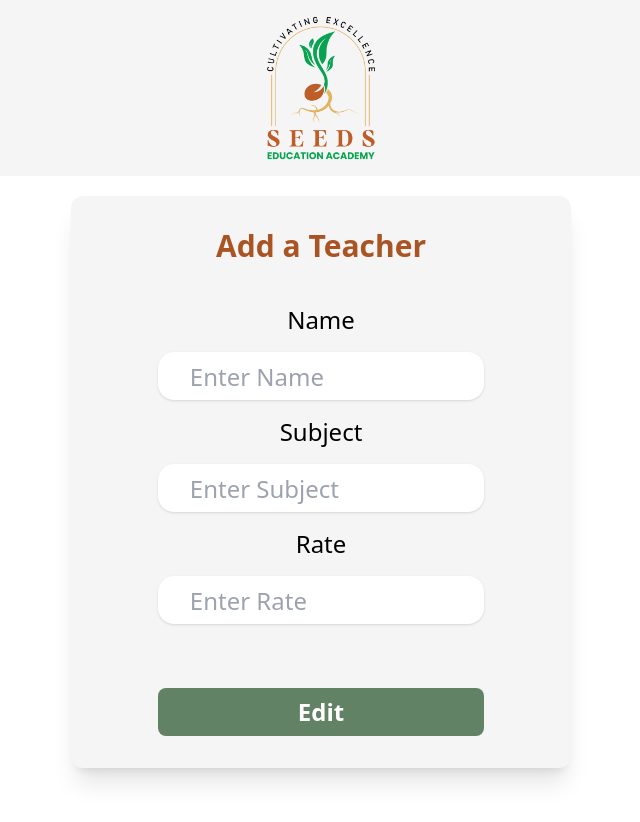
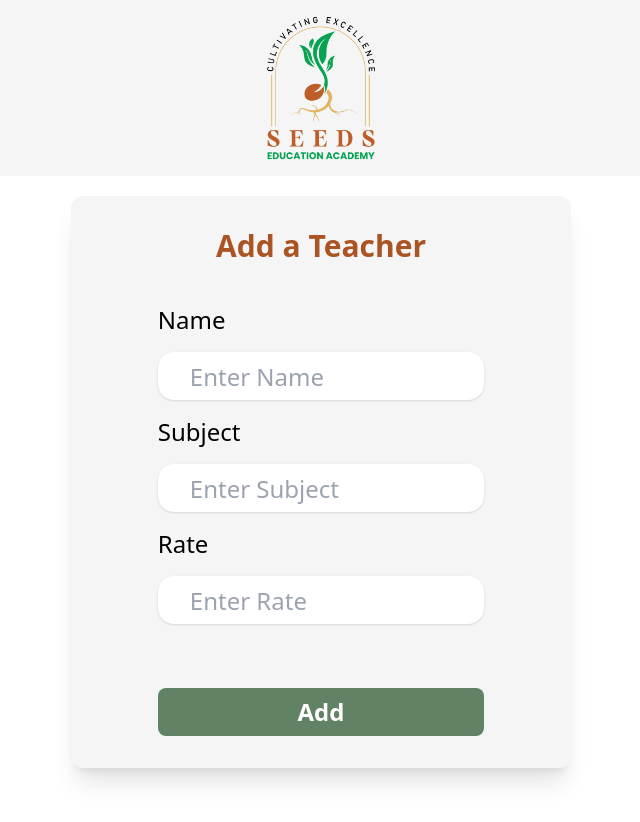
Before and after one commit to yanshin15/seeds-payroll-fe, a React (Vite) app: page /create in a window 1280 px wide. Shown: the top 822 px of the page, without its empty margins (319-959 px from the left). Built offline with nearby package versions, Linux system fonts and the light colour scheme.

Commit message:
Create functionality

```diff
--- a/src/pages/CreatePage.jsx
+++ b/src/pages/CreatePage.jsx
@@ -1,36 +1,90 @@
-import React from "react";
+import axios from "axios";
+import React, { useState } from "react";
+import { useNavigate } from "react-router-dom";
 
 const CreatePage = () => {
+  const [name, setName] = useState("");
+  const [subject, setSubject] = useState("");
+  const [rate, setRate] = useState();
+  const [isLoading, setIsLoading] = useState(false);
+  const navigate = useNavigate();
+
+  const saveTeachers = async (e) => {
+    e.preventDefault();
+    if (!name || !subject || !rate) {
+      alert("Please fill out all fields");
+      return;
+    }
+    try {
+      setIsLoading(true);
+      const response = await axios.post(
+        "http://localhost:5038/api/teachers/add",
+        { name: name, subject: subject, rate: rate }
+      );
+      alert(`Saved Teacher ${response.data.name} successfully.`);
+      navigate("/");
+    } catch (error) {
+      console.log(error);
+    }
+  };
+
   return (
     <section className="bg-white px-4 w-full h-screen flex flex-col items-center p-5">
       <form
-        action=""
+        onSubmit={saveTeachers}
         className="shadow-xl rounded-xl bg-lightcream p-8 text-2xl items-center w-2/5 h-auto flex flex-col gap-4"
       >
         <h1 className="text-darkbrown text-3xl font-bold mb-6">
           Add a Teacher
         </h1>
-        <label>Name</label>
+        <span className="w-3/4">
+          <label className="self-start w-4/5">Name</label>
+        </span>
+
         <input
+          value={name}
           type="text"
           className="w-3/4 h-12 px-8 py-4 rounded-2xl shadow "
           placeholder="Enter Name"
+          onChange={(e) => {
+            setName(e.target.value);
+          }}
         />
-        <label>Subject</label>
+        <span className="w-3/4">
+          <label>Subject</label>
+        </span>
+
         <input
+          value={subject}
+          onChange={(e) => {
+            setSubject(e.target.value);
+          }}
           type="text"
           className="w-3/4 h-12 px-8 py-4 rounded-2xl shadow"
           placeholder="Enter Subject"
         />
-        <label>Rate</label>
+        <span className="w-3/4">
+          <label>Rate</label>
+        </span>
+
         <input
+          value={rate}
+          onChange={(e) => {
+            setRate(e.target.value);
+          }}
           type="text"
           className="w-3/4 h-12 px-8 py-4 rounded-2xl shadow"
           placeholder="Enter Rate"
         />
-        <button className="duration-200 text-center w-3/4 font-semibold  bg-darkgreen px-4 py-2 rounded-lg hover:bg-seedsgreen text-white mt-12">
-          Edit
-        </button>
+        {isLoading ? (
+          <button className="duration-200 text-center w-3/4 font-semibold  bg-darkgreen px-4 py-2 rounded-lg hover:bg-seedsgreen text-white mt-12 cursor-not-allowed">
+            Add
+          </button>
+        ) : (
+          <button className="duration-200 text-center w-3/4 font-semibold  bg-darkgreen px-4 py-2 rounded-lg hover:bg-seedsgreen text-white mt-12">
+            Add
+          </button>
+        )}
       </form>
     </section>
   );
--- a/src/pages/EditPage.jsx
+++ b/src/pages/EditPage.jsx
@@ -3,36 +3,47 @@ import React from "react";
 const EditPage = () => {
   return (
     <section className="bg-white px-4 w-full h-screen flex flex-col items-center p-5">
-      <form
-        action=""
-        className="shadow-xl rounded-xl bg-lightcream p-8 text-2xl items-center w-2/5 h-auto flex flex-col gap-4"
-      >
+      <form className="shadow-xl rounded-xl bg-lightcream p-8 text-2xl items-center w-2/5 h-auto flex flex-col gap-4">
         <h1 className="text-darkbrown text-3xl font-bold mb-6">
-          Edit teacher details
+          Add a Teacher
         </h1>
-        <label>Name</label>
+
+        <span className="w-3/4">
+          <label className="self-start w-4/5">Name</label>
+        </span>
         <input
           type="text"
           className="w-3/4 h-12 px-8 py-4 rounded-2xl shadow "
           placeholder="Enter Name"
+          onChange={(e) => {
+            setName(e.target.value);
+          }}
         />
-        <label>Subject</label>
+        <span className="w-3/4">
+          <label>Subject</label>
+        </span>
         <input
           type="text"
           className="w-3/4 h-12 px-8 py-4 rounded-2xl shadow"
           placeholder="Enter Subject"
         />
-        <label>Rate</label>
+
+        <span className="w-3/4">
+          <label>Rate</label>
+        </span>
         <input
           type="text"
           className="w-3/4 h-12 px-8 py-4 rounded-2xl shadow"
           placeholder="Enter Rate"
         />
-        <label>Hours Worked</label>
+
+        <span className="w-3/4">
+          <label>Hours Worked</label>
+        </span>
         <input
           type="text"
           className="w-3/4 h-12 px-8 py-4 rounded-2xl shadow"
-          placeholder="Enter Hours worked."
+          placeholder="Enter hours worked"
         />
         <button className="duration-200 text-center w-3/4 font-semibold  bg-darkgreen px-4 py-2 rounded-lg hover:bg-seedsgreen text-white mt-12">
           Edit
--- a/src/pages/HomePage.jsx
+++ b/src/pages/HomePage.jsx
@@ -2,11 +2,12 @@ import React, { useEffect, useState } from "react";
 import axios from "axios";
 import { Link } from "react-router-dom";
 import { faCirclePlus, faMoneyBill1 } from "@fortawesome/free-solid-svg-icons";
+import { faSquarePlus } from "@fortawesome/free-regular-svg-icons";
 import { FontAwesomeIcon } from "@fortawesome/react-fontawesome";
 import TeacherDisplay from "../components/TeacherDisplay";
 
 const HomePage = () => {
-  const [products, setProducts] = useState([]);
+  const [teachers, setTeachers] = useState([]);
   const [isLoading, setIsLoading] = useState(false);
 
   const getProducts = async () => {
@@ -14,7 +15,7 @@ const HomePage = () => {
       setIsLoading(true);
       const response = await axios.get("http://localhost:5038/api/teachers/");
       console.log(response.data);
-      setProducts(response.data);
+      setTeachers(response.data);
       setIsLoading(false);
     } catch (error) {
       console.log(error);
@@ -28,26 +29,28 @@ const HomePage = () => {
   return (
     <div className=" bg-lightcream px-4 w-full h-full flex flex-col">
       {isLoading ? (
-        "Loading..."
+        <div className="flex justify-center items-center h-screen text-2xl font-bold">
+          "Loading Teachers..."
+        </div>
       ) : (
         <>
-          <span className="flex justify-between gap-8 p-2 px-6">
+          <span className="flex justify-start gap-8 p-2 px-6">
             <Link to="/create">
               <FontAwesomeIcon
-                icon={faCirclePlus}
-                className="h-8 text-darkbrown hover:scale-105 hover:text-seedsbrown duration-200"
+                icon={faSquarePlus}
+                className="h-9 text-darkbrown hover:scale-105 hover:text-seedsbrown duration-200"
               />
             </Link>
 
             <Link to="/create">
               <FontAwesomeIcon
                 icon={faMoneyBill1}
-                className="h-8 text-darkbrown hover:scale-105 hover:text-seedsbrown duration-200"
+                className="h-9 text-darkbrown hover:scale-105 hover:text-seedsbrown duration-200"
               />
             </Link>
           </span>
           <div className=" grid lg:grid-cols-2 md:grid-cols-1 gap-8 mt-4 mb-4 select-none">
-            {products.map((product) => {
+            {teachers.map((product) => {
               return <TeacherDisplay product={product} />;
             })}
           </div>
```
